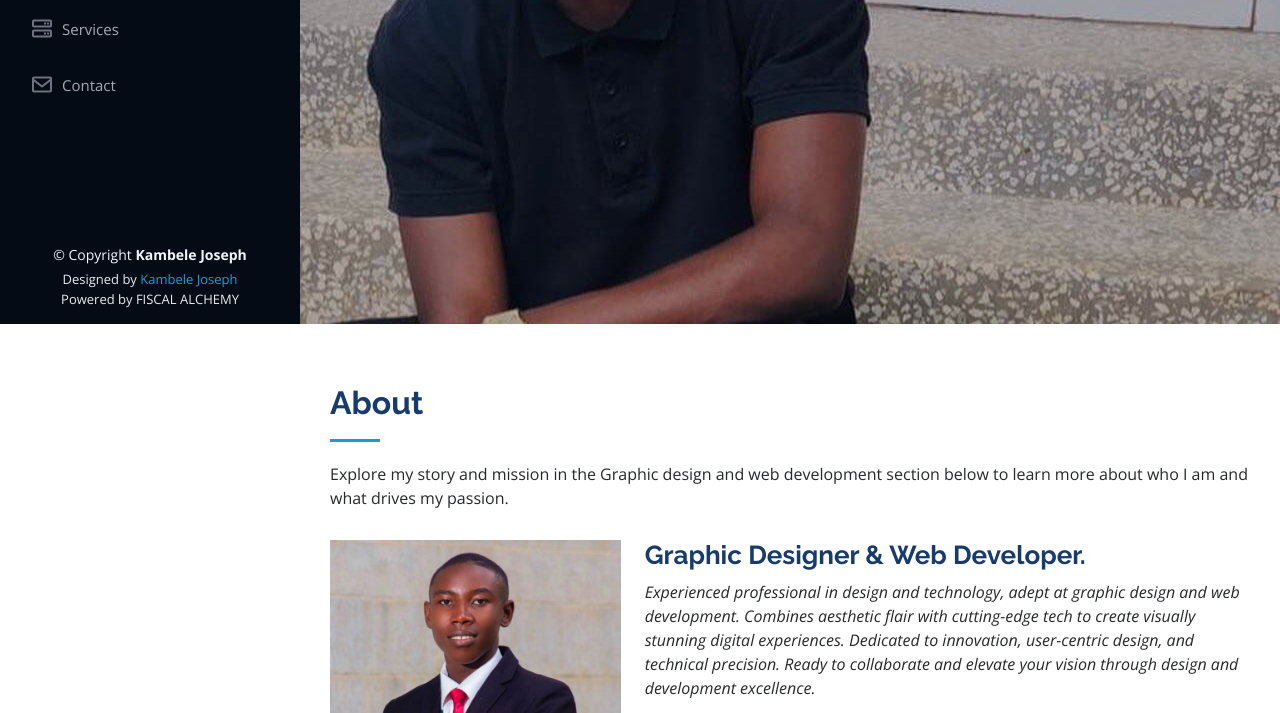
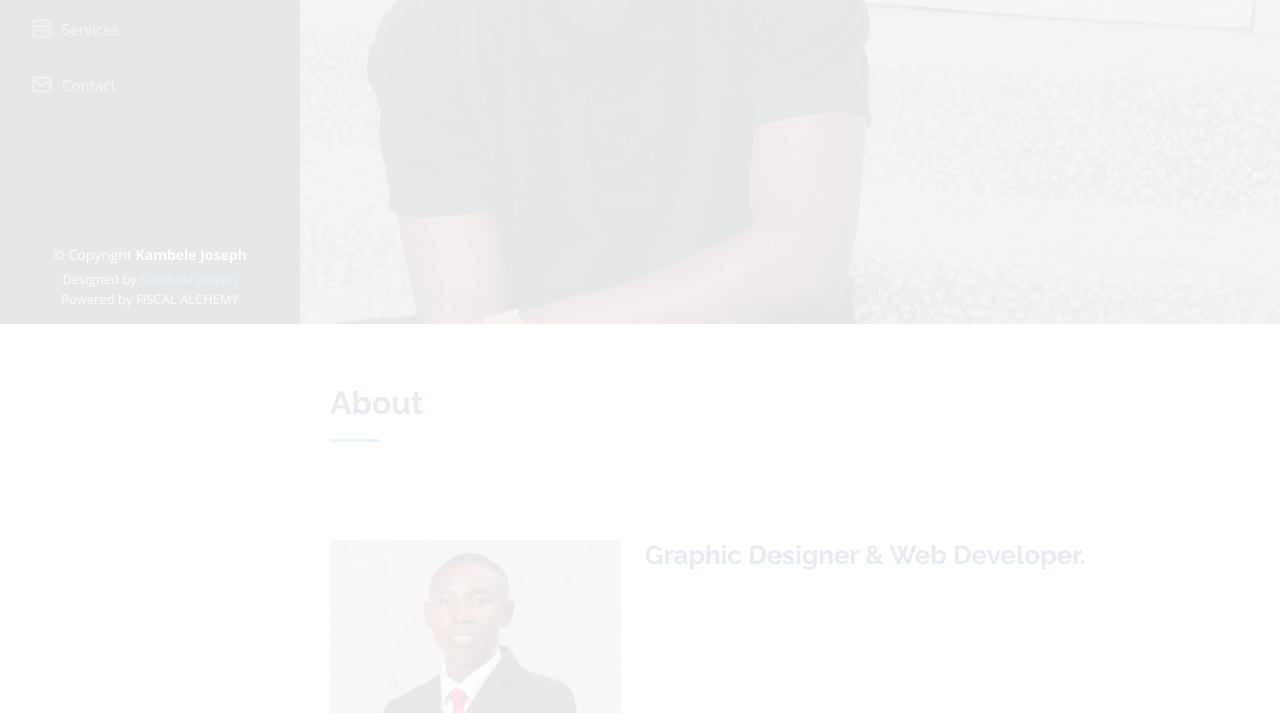
Before and after one commit to michaelsinkamba211/josephkambele-portfoliowebsite, a plain HTML site: page index.html in a window 1280 px wide. Shown: the part 476-1189 px from the top of the page. Drawn offline with nearby package versions, Linux system fonts and the light colour scheme.

```diff
--- a/assets/css/style.css
+++ b/assets/css/style.css
@@ -12,6 +12,8 @@
 body {
   font-family: "Open Sans", sans-serif;
   color: #272829;
+  opacity: 0.1 !important;
+  color: #ffffff2f !important;
 }
 
 a {
```
Also changed, not shown: 1 other file.
